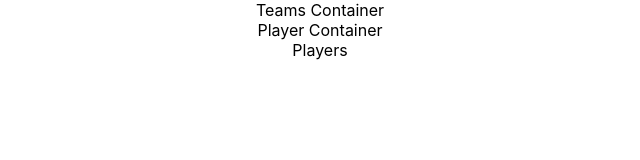
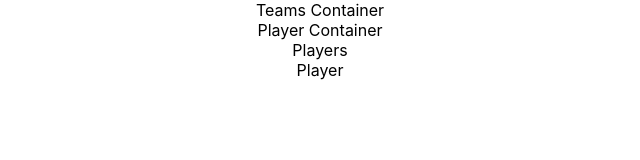
Before and after one commit to Jnorman2123/soccer-player-manager-project, a React (Create React App) app: page / in a window 1280 px wide. Shown: the top 160 px of the page, without its empty margins (320-960 px from the left). Built offline with nearby package versions, Linux system fonts and the light colour scheme.

Commit message:
made basic player component and imported to players

```diff
--- /dev/null
+++ b/src/components/players/Player.js
@@ -0,0 +1,13 @@
+import React, { Component } from 'react'
+
+class Player extends Component {
+    render() {
+        return (
+            <div>
+                Player
+            </div>
+        )
+    }
+}
+
+export default Player
--- a/src/components/players/Players.js
+++ b/src/components/players/Players.js
@@ -1,10 +1,12 @@
 import React, { Component } from 'react'
+import Player from './Player'
 
 class Players extends Component {
     render() {
         return (
             <div>
                 Players
+                <Player />
             </div>
         )
     }
```
